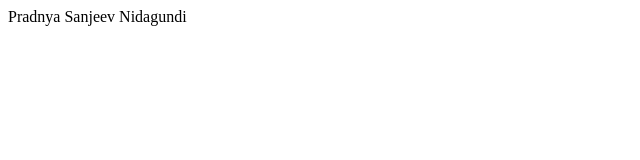
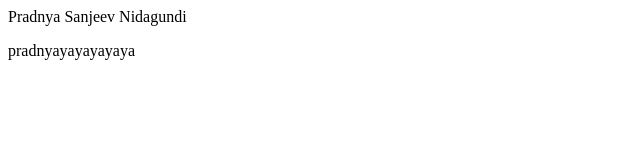
Before and after one commit to pradnya2001/demo, a plain HTML site: page index.html in a window 1280 px wide. Shown: the whole page, without its empty margins (0-640 px from the left). Drawn offline with Linux system fonts and the light colour scheme.

Commit message:
modified a file

```diff
--- a/index.html
+++ b/index.html
@@ -1,3 +1,7 @@
 <p>
     Pradnya Sanjeev Nidagundi
 </p>
+
+<p>
+    pradnyayayayayaya
+</p>
```
